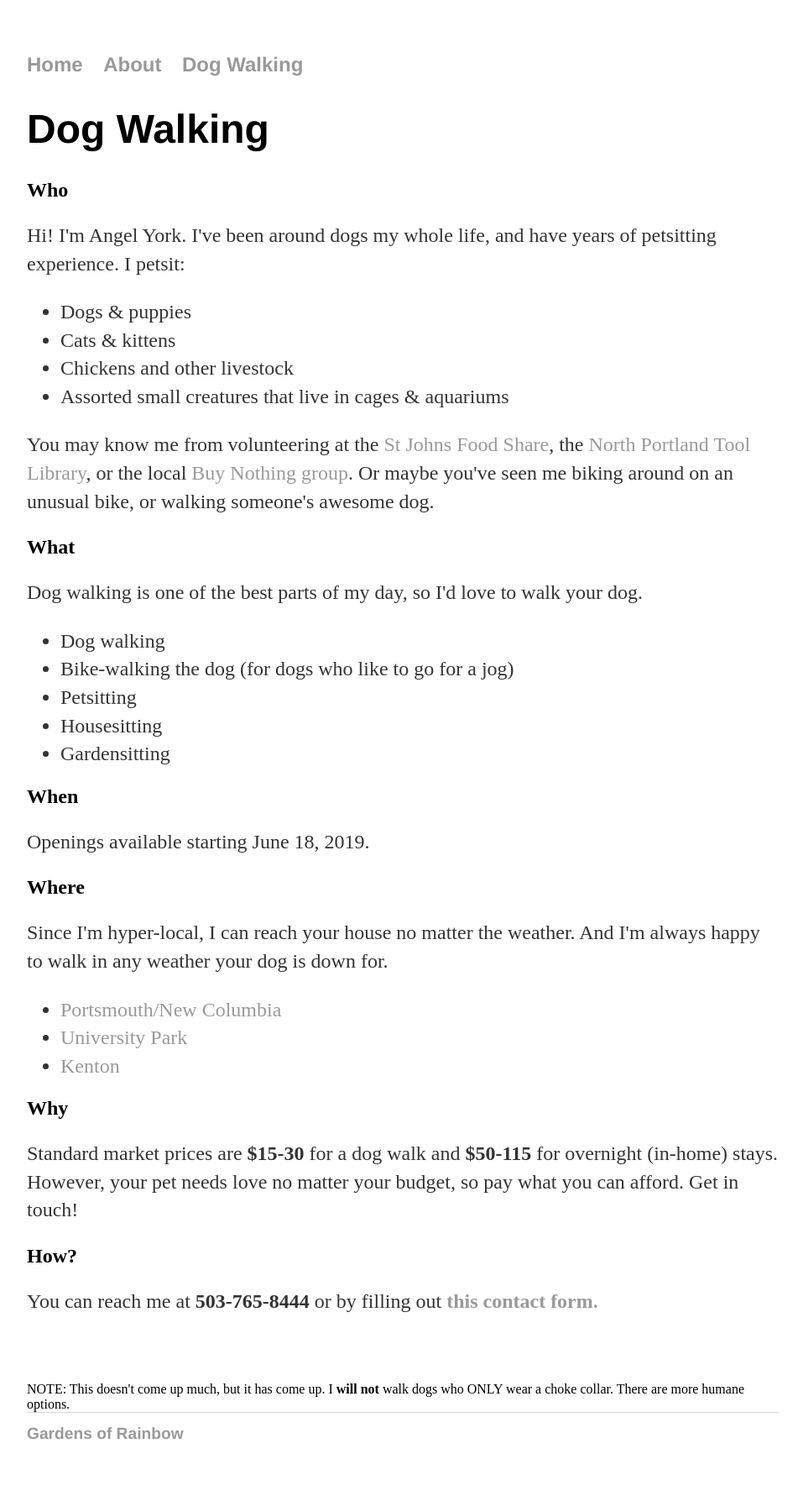
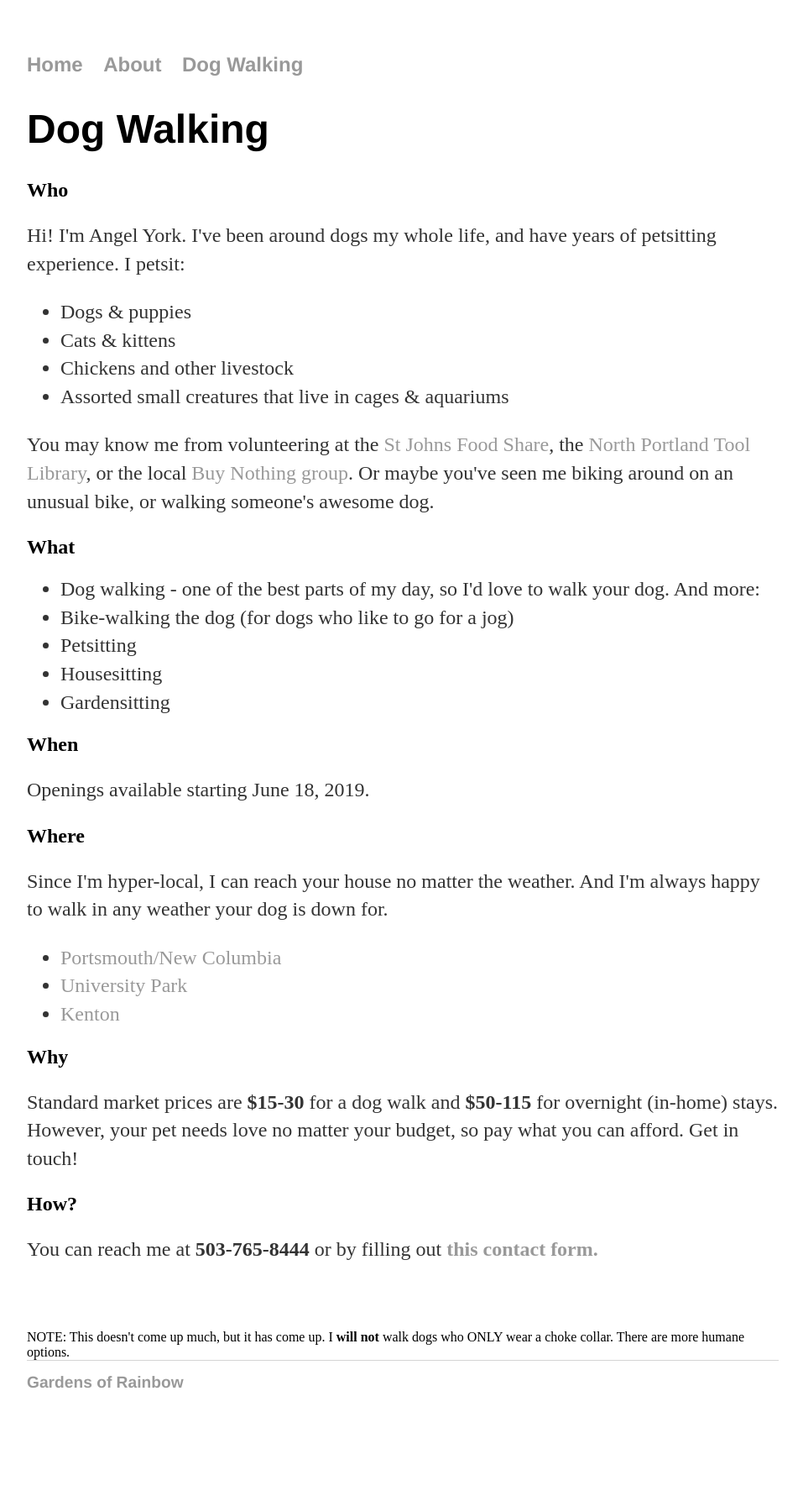
Before and after one commit to aniola/aniola.github.io, a Jekyll site: the page dog-walking/index.html, which Jekyll copies as it is, in a window 1280 px wide. Shown: the whole page at 84% size, without its empty margins (160-1117 px from the left). Built offline with Jekyll 4.4.1, drawn with Linux system fonts in a browser that asks for light colours; after the commit the page ends 1720 px from its top, so only the background shows below that.

Commit message:
Update index.html

```diff
--- a/dog-walking/index.html
+++ b/dog-walking/index.html
@@ -29,8 +29,9 @@
 	<p>  You may know me from volunteering at the <a href="https://stjohnsfoodshare.org/">St Johns Food Share</a>, the <a href="http://northportlandtoollibrary.org/">North Portland Tool Library</a>, or the local <a href="https://buynothingproject.org/">Buy Nothing group</a>.  Or maybe you've seen me biking around on an unusual bike, or walking someone's awesome dog. </p>
 
 
-        <h2>What</h2><p>Dog walking is one of the best parts of my day, so I'd love to walk your dog.</p><ul>
-        <li>Dog walking
+        <h2>What</h2>
+	<ul>
+        <li>Dog walking - one of the best parts of my day, so I'd love to walk your dog.  And more:
         <li> Bike-walking the dog (for dogs who like to go for a jog)
         <li> Petsitting
         <li> Housesitting
```
